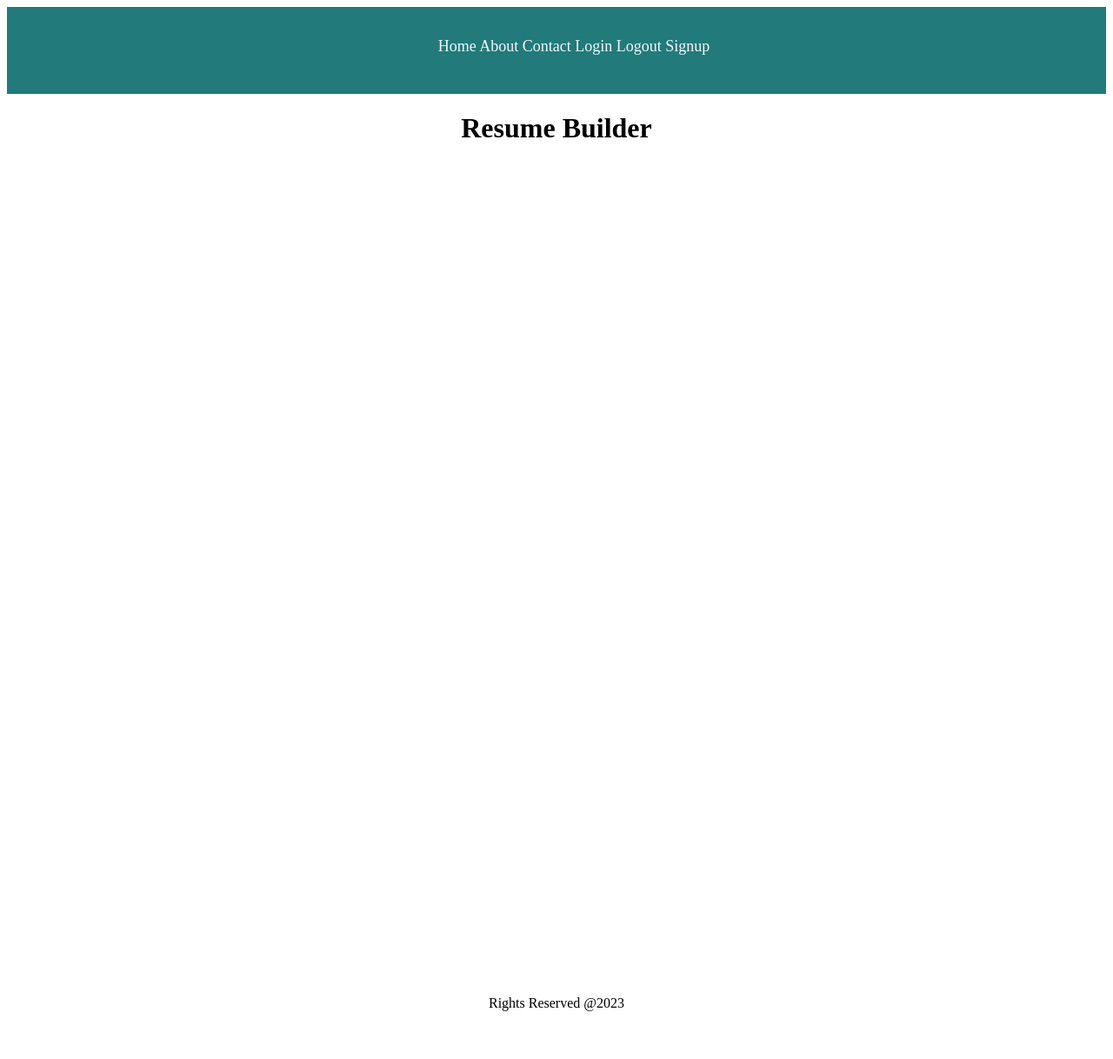
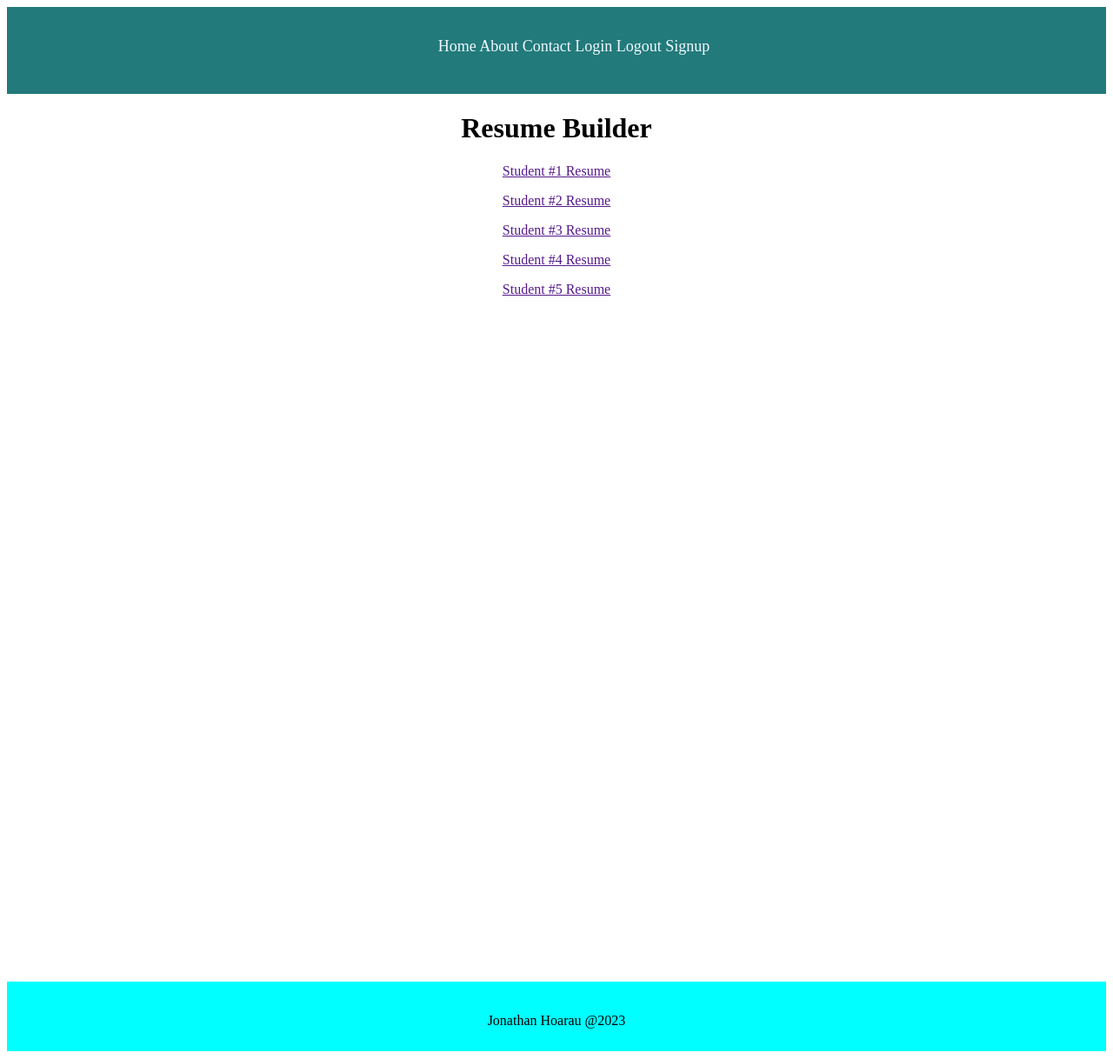
Before and after one commit to jonhoa/resume-frontend, a React (Vite) app: page / in a window 1280 px wide. Shown: the whole page at 87% size. Before the commit the page ends 1179 px from the top, so only its background shows below. Built offline with nearby package versions, Linux system fonts and the light colour scheme.

Commit message:
Bootstrap and axios npm

```diff
--- a/package.json
+++ b/package.json
@@ -9,6 +9,8 @@
     "preview": "vite preview"
   },
   "dependencies": {
+    "axios": "^1.3.4",
+    "bootstrap": "^5.2.3",
     "react": "^18.2.0",
     "react-dom": "^18.2.0"
   },
--- a/src/App.jsx
+++ b/src/App.jsx
@@ -4,6 +4,7 @@ import './App.css';
 import { Header } from './Header';
 import { Footer } from './Footer';
 import { Content } from './Content';
+import axios from 'axios';
 
 function App() {
   return (
--- a/src/Content.jsx
+++ b/src/Content.jsx
@@ -5,6 +5,11 @@ export function Content() {
   return (
     <div class="container">
       <h1>Resume Builder</h1>
+      <p><a href=''>Student #1 Resume</a></p>
+      <p><a href=''>Student #2 Resume</a></p>
+      <p><a href=''>Student #3 Resume</a></p>
+      <p><a href=''>Student #4 Resume</a></p>
+      <p><a href=''>Student #5 Resume</a></p>
       <ProductsNew />
       <ProductsIndex />
     </div>
--- a/src/Footer.jsx
+++ b/src/Footer.jsx
@@ -1,9 +1,9 @@
 export function Footer() {
   return (
-    <div>
-      <footer>
-        <p>Rights Reserved @2023</p>
+    <div class= "footer">
+      <footer class="footer-bar">
+        <p>Jonathan Hoarau @2023</p>
       </footer>
     </div>
   );
- }
+}
--- a/src/index.css
+++ b/src/index.css
@@ -26,6 +26,10 @@ html {
   text-decoration: none;
 }
 
-.nav-head {
+.nav-head , .footer-bar {
   padding: 1.2rem;
 }
+.footer {
+  background-color: aqua;
+  height: 80px;
+}
```
Also changed, not shown: 1 other file (tests, documents, lock files or other folders).
